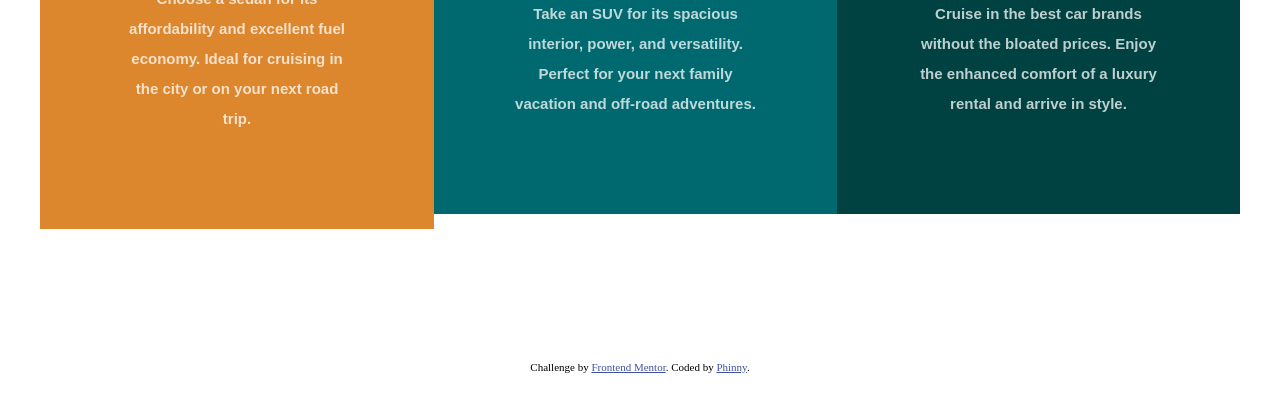
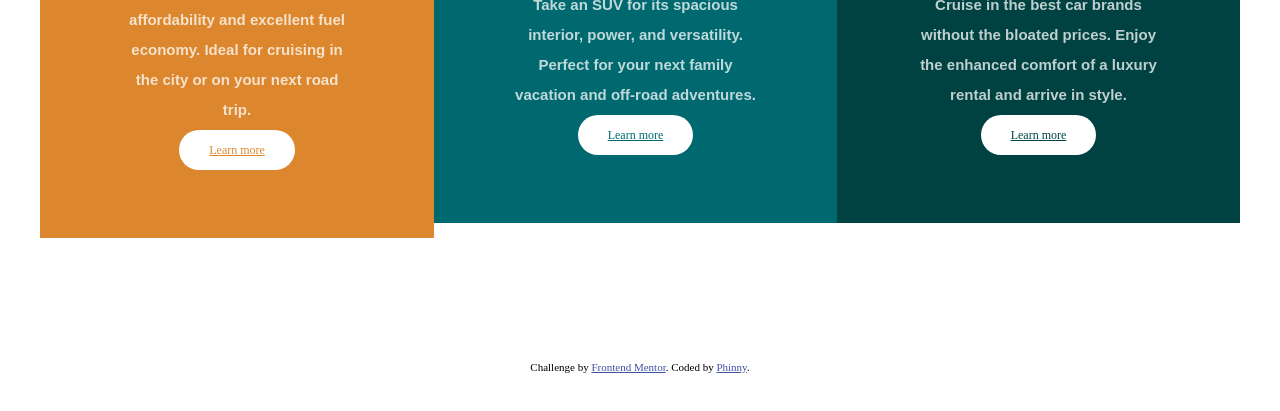
Before and after one commit to phiny-steph/3-column-preview, a plain HTML site: page index.html in a window 1280 px wide. Shown: the part 311-722 px from the top of the page. Drawn offline with Linux system fonts and the light colour scheme; a web font is replaced by a local one.

Commit message:
Update index.html

```diff
--- a/index.html
+++ b/index.html
@@ -21,20 +21,22 @@
      <h1>Sedans</h1>
       <p> Choose a sedan for its affordability and excellent fuel economy. Ideal for cruising in the city
        or on your next road trip. </p>
+      <a class="btn1" href="#">Learn more</a>
+   </div>
 
-
-  </div>
    <div class="suv">
      <h1>SUVs</h1>
      <p>Take an SUV for its spacious interior, power, and versatility. Perfect for your next family vacation
       and off-road adventures.</p>
-    </div>
+     <a class="btn2"  href="#">Learn more</a>
+   </div>
 
    <div class="luxury">
      <h1>Luxury</h1>
      <p>Cruise in the best car brands without the bloated prices. Enjoy the enhanced comfort of a luxury
       rental and arrive in style.</p>
-    </div>
+     <a class="btn3"  href="#">Learn more</a>
+   </div>
 
    </div>
 
```
